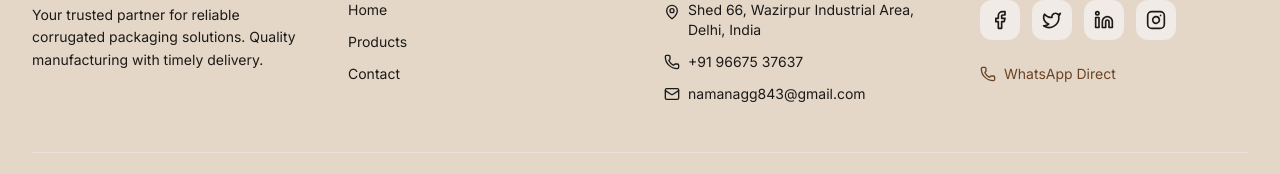
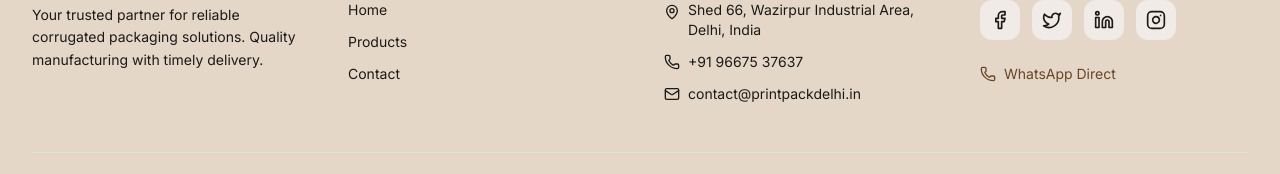
Before and after one commit to dheerajNexadvent04/dheerajNexadvent04, a React (Vite) app in the folder apps/web/: page / in a window 1280 px wide. Shown: the part 6585-6759 px from the top of the page. Built offline with nearby package versions, Linux system fonts and the light colour scheme.

Commit message:
Update Footer.jsx

```diff
--- a/apps/web/src/components/Footer.jsx
+++ b/apps/web/src/components/Footer.jsx
@@ -67,7 +67,7 @@ function Footer() {
               </li>
               <li className="flex items-center gap-2">
                 <Mail className="w-4 h-4 flex-shrink-0" />
-                <span>namanagg843@gmail.com</span>
+                <span>contact@printpackdelhi.in</span>
               </li>
             </ul>
           </div>
```
